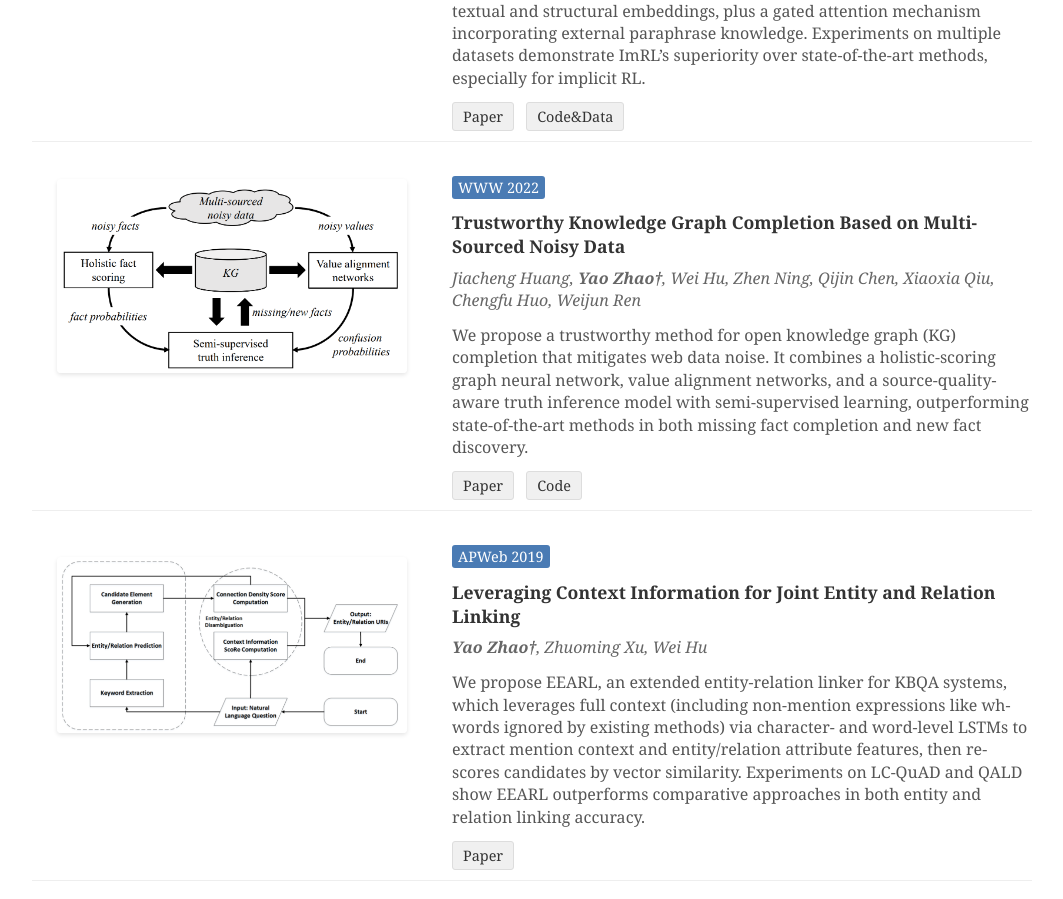
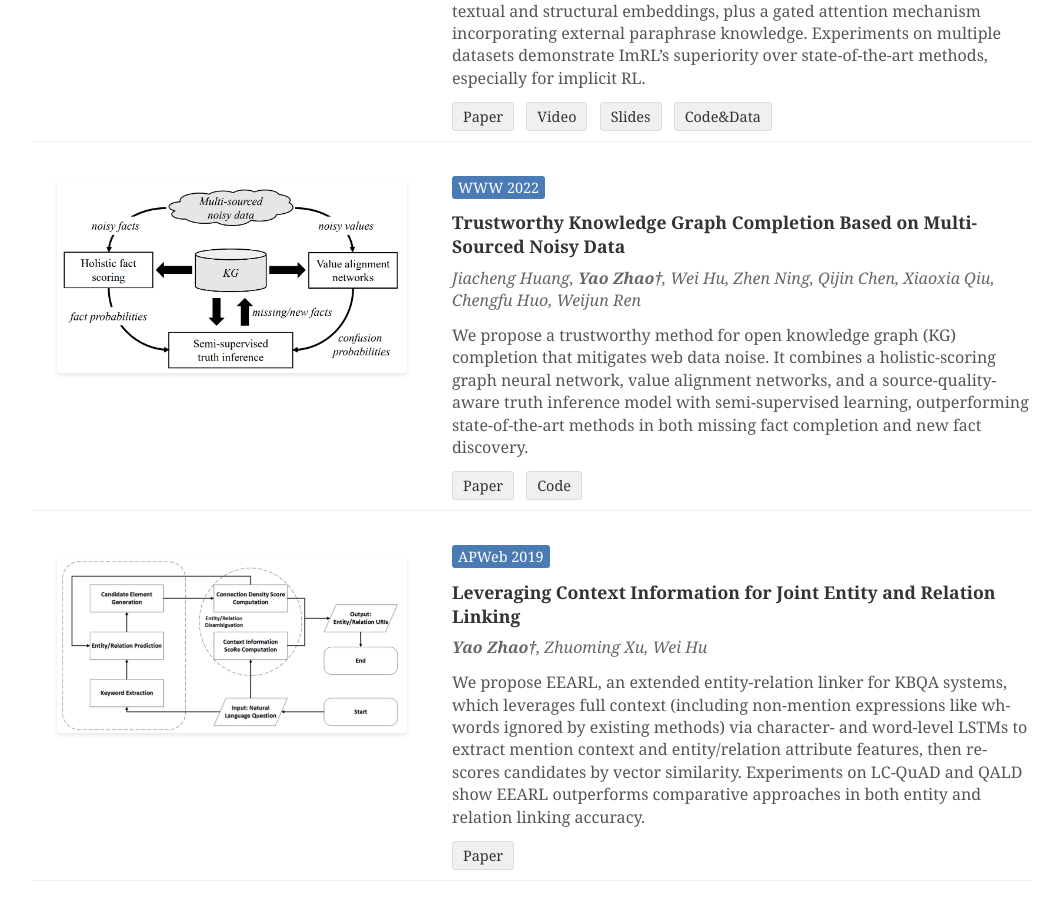
Before and after one commit to Vodkazy/vodkazy.github.io, a plain HTML site: page index.html in a window 1280 px wide. Shown: the part 1758-2657 px from the top of the page, without its empty margins (108-1171 px from the left). Drawn offline with Linux system fonts and the light colour scheme.

Commit message:
Update index.html

```diff
--- a/index.html
+++ b/index.html
@@ -93,6 +93,8 @@
         <div class="pub-abstract">Relation linking (RL), a key module in KBQA, maps natural language (NL) relations to knowledge graph (KG) relations, but struggles with implicit NL relations and KG incompleteness. We propose ImRL, which links NL relation phrases to KG relation paths via a path ranking model that aligns textual and structural embeddings, plus a gated attention mechanism incorporating external paraphrase knowledge. Experiments on multiple datasets demonstrate ImRL’s superiority over state-of-the-art methods, especially for implicit RL.</div>
         <div class="pub-links">
           <a class="pub-link-btn" href="https://aclanthology.org/2022.findings-acl.312.pdf">Paper</a>
+          <a class="pub-link-btn" href="https://underline.io/lecture/50079-implicit-relation-linking-for-question-answering-over-knowledge-graph">Video</a>
+          <a class="pub-link-btn" href="https://app.underline.io/downloadable_materials/lectures/50079/slideshow">Slides</a>
           <a class="pub-link-btn" href="https://openreview.net/attachment?id=FbPpEXW41i8&name=data">Code&Data</a>
         </div>
       </div>
```
